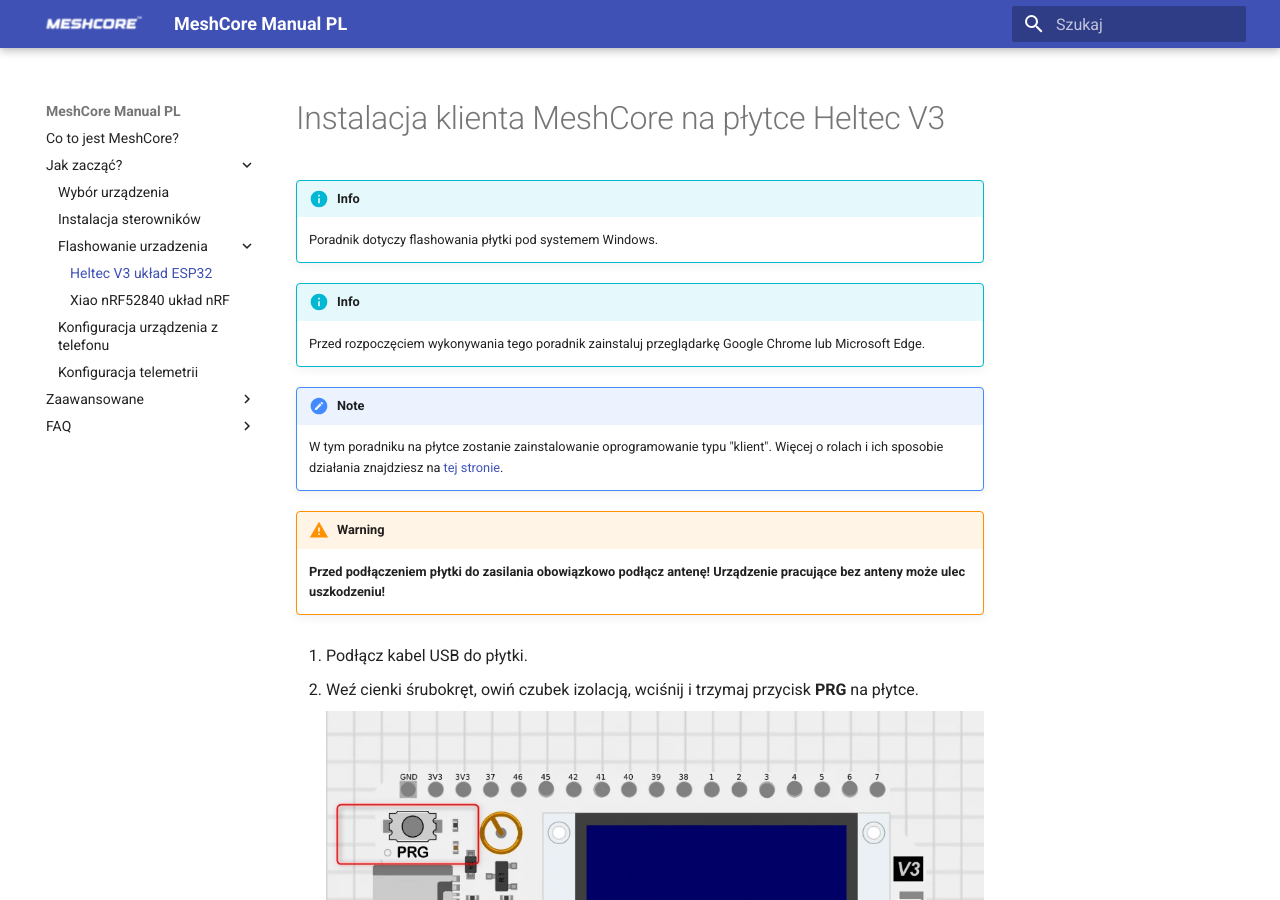
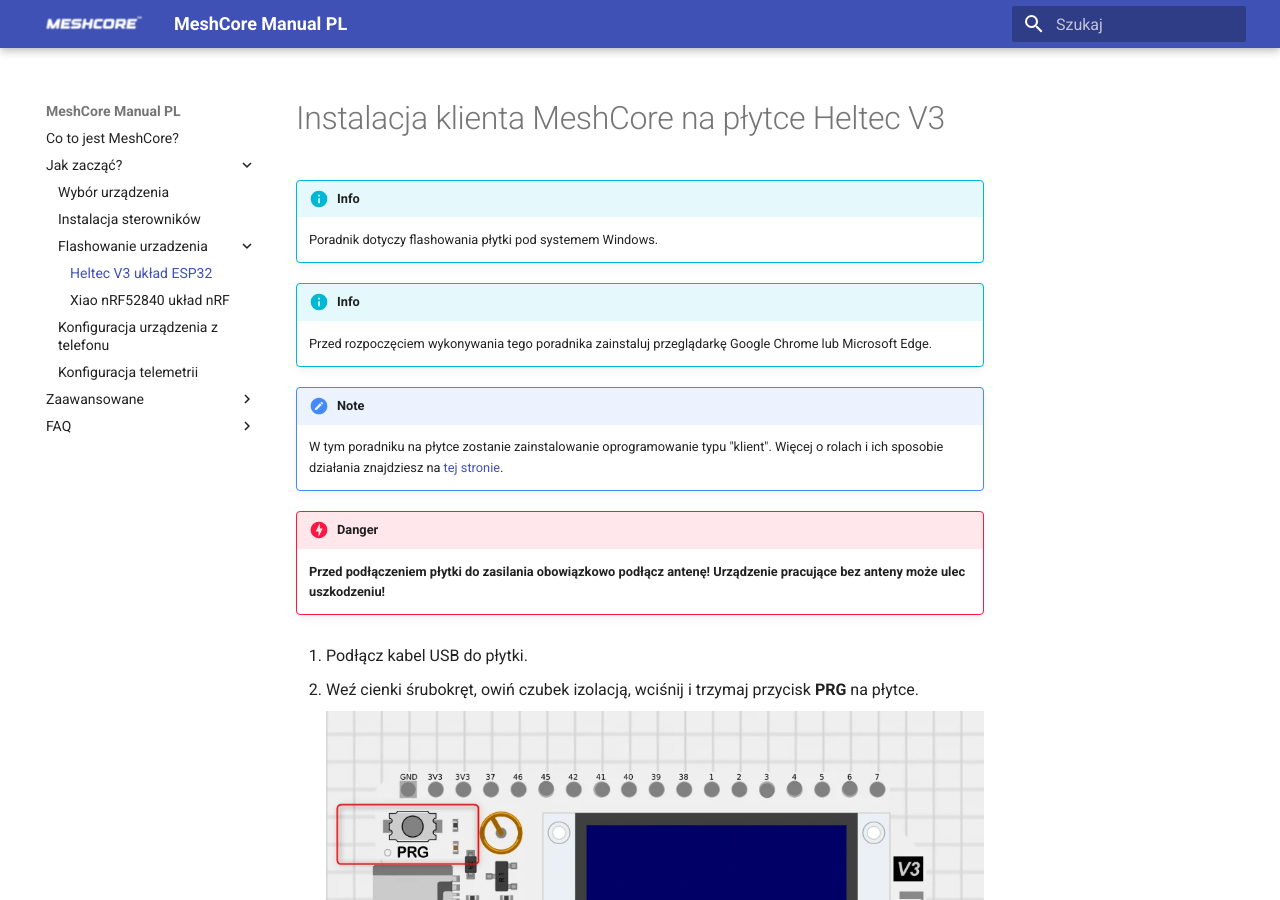
Before and after one commit to deFAT64/meshcore-manual-pl, an MkDocs documentation site: the page built from docs/jakZaczac/flashowanieHeltecV3.md, in a window 1280 px wide and 900 px high. Built offline with MkDocs 1.6.1 and Material for MkDocs 9.7.7, drawn with Linux system fonts in a browser that asks for light colours.

Commit message:
Mod flashowanieHeltecV3.md

```diff
--- a/docs/jakZaczac/flashowanieHeltecV3.md
+++ b/docs/jakZaczac/flashowanieHeltecV3.md
@@ -4,12 +4,12 @@
     Poradnik dotyczy flashowania płytki pod systemem Windows.
 
 !!! info
-    Przed rozpoczęciem wykonywania tego poradnik zainstaluj przeglądarkę Google Chrome lub Microsoft Edge.
+    Przed rozpoczęciem wykonywania tego poradnika zainstaluj przeglądarkę Google Chrome lub Microsoft Edge.
 
 !!! note
     W tym poradniku na płytce zostanie zainstalowanie oprogramowanie typu "klient". Więcej o rolach i ich sposobie działania znajdziesz na [tej stronie](/zaawansowane/role).
 
-!!! warning
+!!! danger
     **Przed podłączeniem płytki do zasilania obowiązkowo podłącz antenę! Urządzenie pracujące bez anteny może ulec uszkodzeniu!**
 
 1. Podłącz kabel USB do płytki.
```
